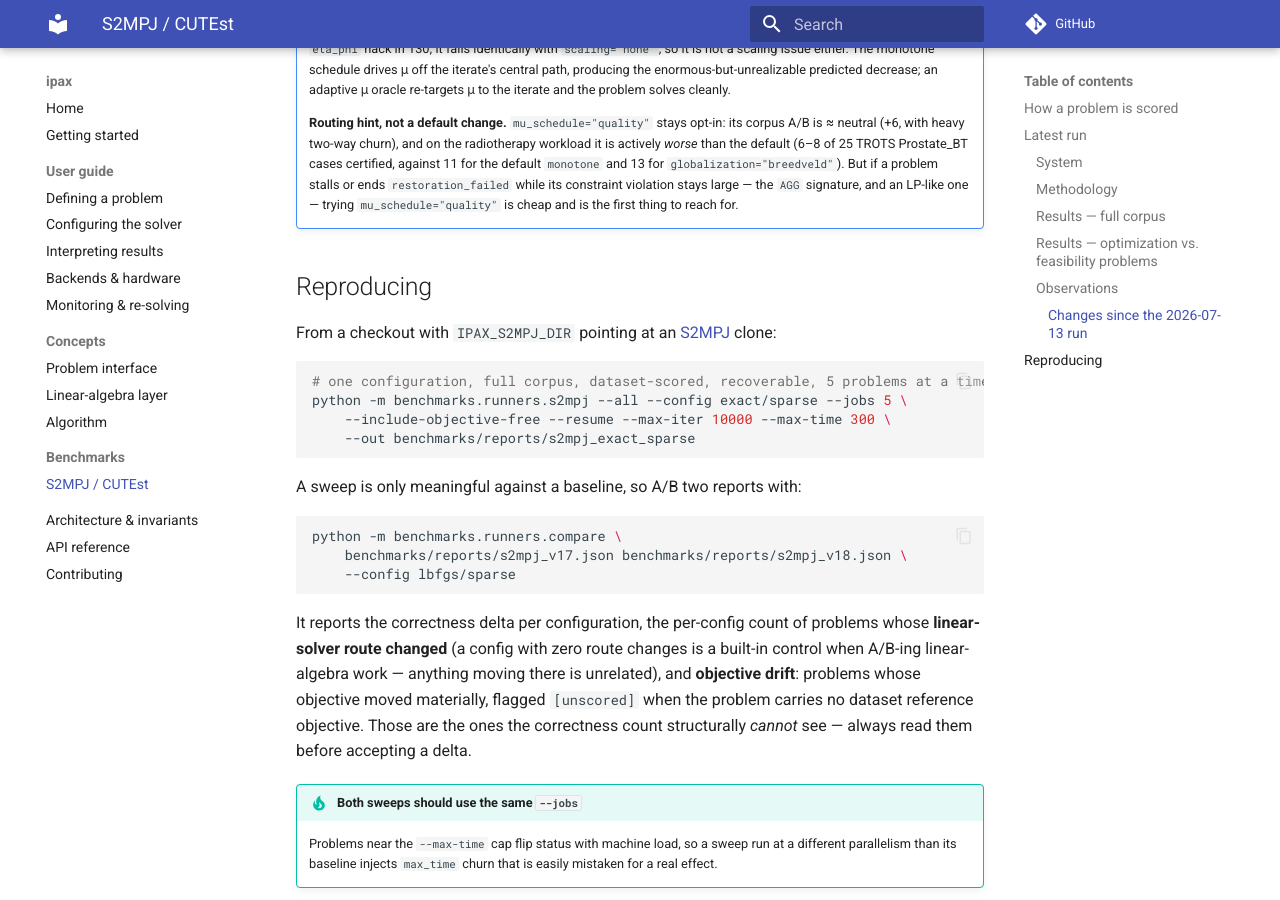
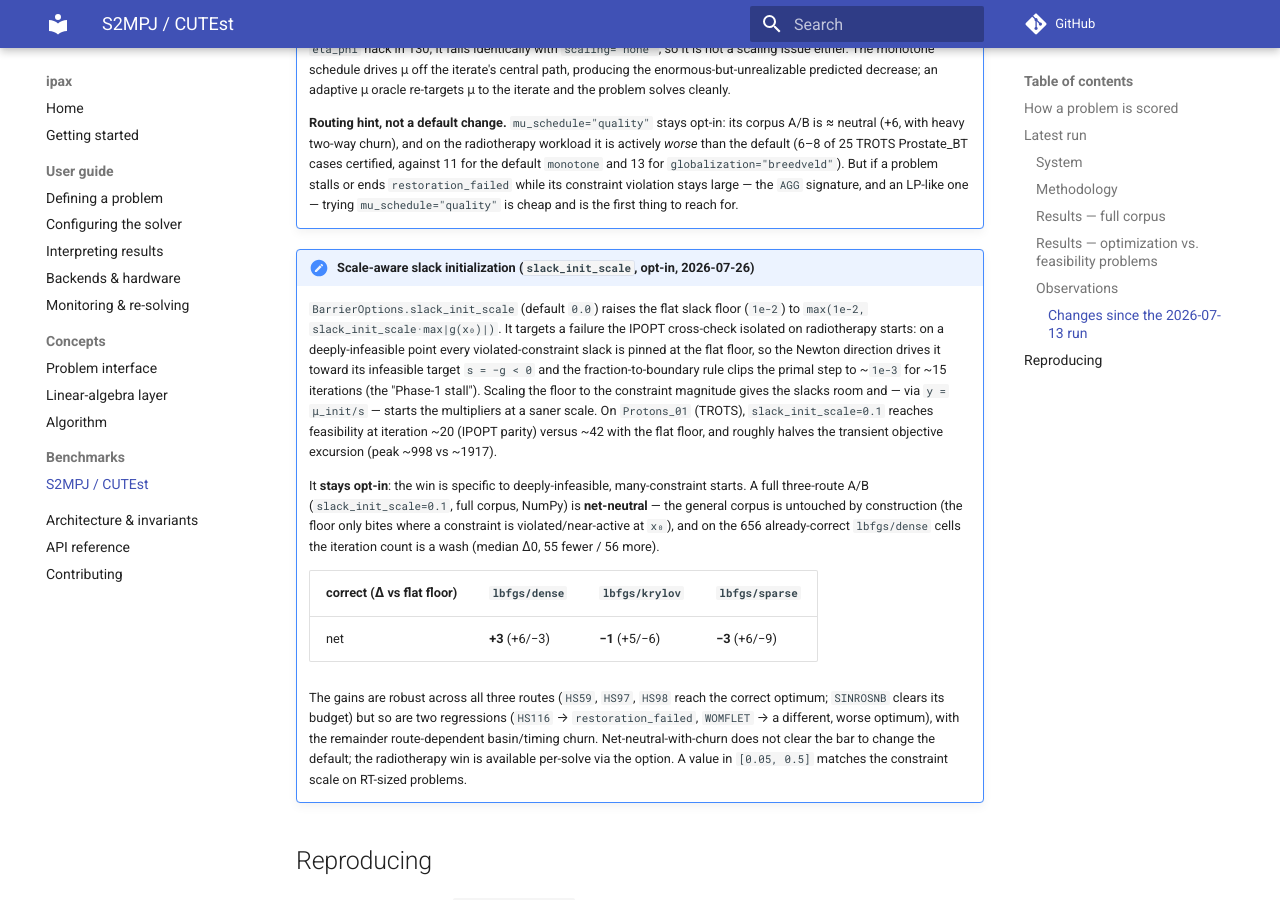
Before and after one commit to wahln/ipax, an MkDocs documentation site: the page built from docs/benchmarks/s2mpj.md, in a window 1280 px wide and 900 px high, scrolled down 7137 px. Built offline with MkDocs 1.6.1 and Material for MkDocs 9.7.7, drawn with Linux system fonts in a browser that asks for light colours; comment, search, counter and statistics services are not loaded.

Commit message:
docs(slack-init): document slack_init_scale + its S2MPJ A/B; tighten changelog
- guide/options.md: new "Slack initialization" subsection under the barrier
  options (what slack_init_scale does, the deeply-infeasible Phase-1 stall it
  addresses, opt-in rationale, recommended [0.05, 0.5] range).
- benchmarks/s2mpj.md: opt-in verification note with the full three-route A/B
  (dense +3, krylov -1, sparse -3 = net-neutral; robust gains HS59/HS97/HS98/
  SINROSNB vs robust regressions HS116/WOMFLET), matching the other opt-in notes.
- CHANGELOG: replace the stale "default flip gated on a sweep" line with the
  finished verdict (stays opt-in, net-neutral A/B) and correct the Protons
  figure to feasibility @20 (IPOPT parity) vs @42.

Co-Authored-By: Claude Opus 4.8 <noreply@anthropic.com>

```diff
--- a/docs/benchmarks/s2mpj.md
+++ b/docs/benchmarks/s2mpj.md
@@ -349,6 +349,38 @@ release:
     signature, and an LP-like one — trying `mu_schedule="quality"` is cheap and
     is the first thing to reach for.
 
+!!! note "Scale-aware slack initialization (`slack_init_scale`, opt-in, 2026-07-26)"
+    `BarrierOptions.slack_init_scale` (default `0.0`) raises the flat slack floor
+    (`1e-2`) to `max(1e-2, slack_init_scale·max|g(x₀)|)`. It targets a failure the
+    IPOPT cross-check isolated on radiotherapy starts: on a deeply-infeasible
+    point every violated-constraint slack is pinned at the flat floor, so the
+    Newton direction drives it toward its infeasible target `s = −g < 0` and the
+    fraction-to-boundary rule clips the primal step to ~`1e-3` for ~15 iterations
+    (the "Phase-1 stall"). Scaling the floor to the constraint magnitude gives the
+    slacks room and — via `y = μ_init/s` — starts the multipliers at a saner scale.
+    On `Protons_01` (TROTS), `slack_init_scale=0.1` reaches feasibility at
+    iteration ~20 (IPOPT parity) versus ~42 with the flat floor, and roughly
+    halves the transient objective excursion (peak ~998 vs ~1917).
+
+    It **stays opt-in**: the win is specific to deeply-infeasible, many-constraint
+    starts. A full three-route A/B (`slack_init_scale=0.1`, full corpus, NumPy) is
+    **net-neutral** — the general corpus is untouched by construction (the floor
+    only bites where a constraint is violated/near-active at `x₀`), and on the 656
+    already-correct `lbfgs/dense` cells the iteration count is a wash (median Δ0,
+    55 fewer / 56 more).
+
+    | correct (Δ vs flat floor) | `lbfgs/dense` | `lbfgs/krylov` | `lbfgs/sparse` |
+    |---------------------------|---------------|----------------|----------------|
+    | net                       | **+3** (+6/−3)| **−1** (+5/−6) | **−3** (+6/−9) |
+
+    The gains are robust across all three routes (`HS59`, `HS97`, `HS98` reach the
+    correct optimum; `SINROSNB` clears its budget) but so are two regressions
+    (`HS116` → `restoration_failed`, `WOMFLET` → a different, worse optimum), with
+    the remainder route-dependent basin/timing churn. Net-neutral-with-churn does
+    not clear the bar to change the default; the radiotherapy win is available
+    per-solve via the option. A value in `[0.05, 0.5]` matches the constraint
+    scale on RT-sized problems.
+
 ## Reproducing
 
 From a checkout with `IPAX_S2MPJ_DIR` pointing at an
```
Also changed, not shown: CHANGELOG.md (+7 -3 lines), docs/guide/options.md (+23 -0 lines).
